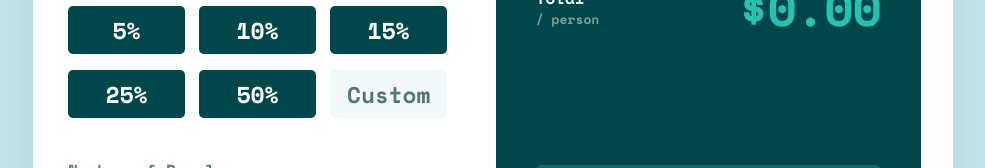
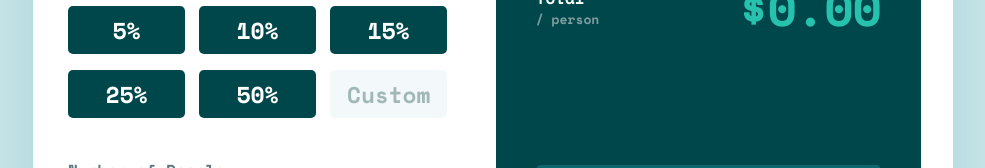
Before and after one commit to zowieerickson/react-tip-calculator-app, a React (Vite) app: page / in a window 1280 px wide. Shown: the part 421-589 px from the top of the page, without its empty margins (147-1132 px from the left). Built offline with nearby package versions, Linux system fonts and the light colour scheme.

Commit message:
update color of custom tip text to match number of people and bill input

```diff
--- a/src/styles/select-tip.css
+++ b/src/styles/select-tip.css
@@ -24,15 +24,11 @@
     height: 48px;
 }
 
-.tip-custom {
-    color: #547878;
-}
-
 .tip-custom::placeholder {
     font-size: 22.7px;
     text-align: center;
     color: #547878;
-    opacity: 1;
+    opacity: .5;
     padding-right: 0;
 }
 
```
